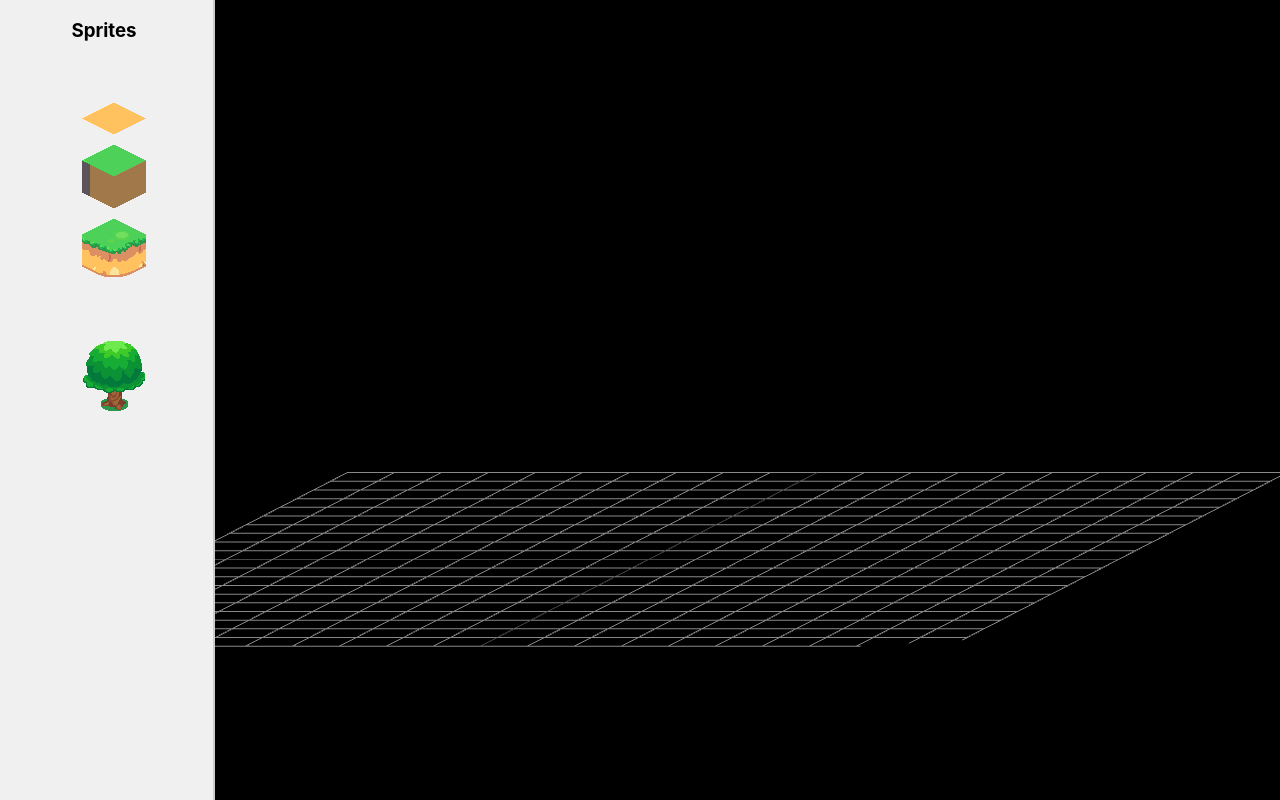
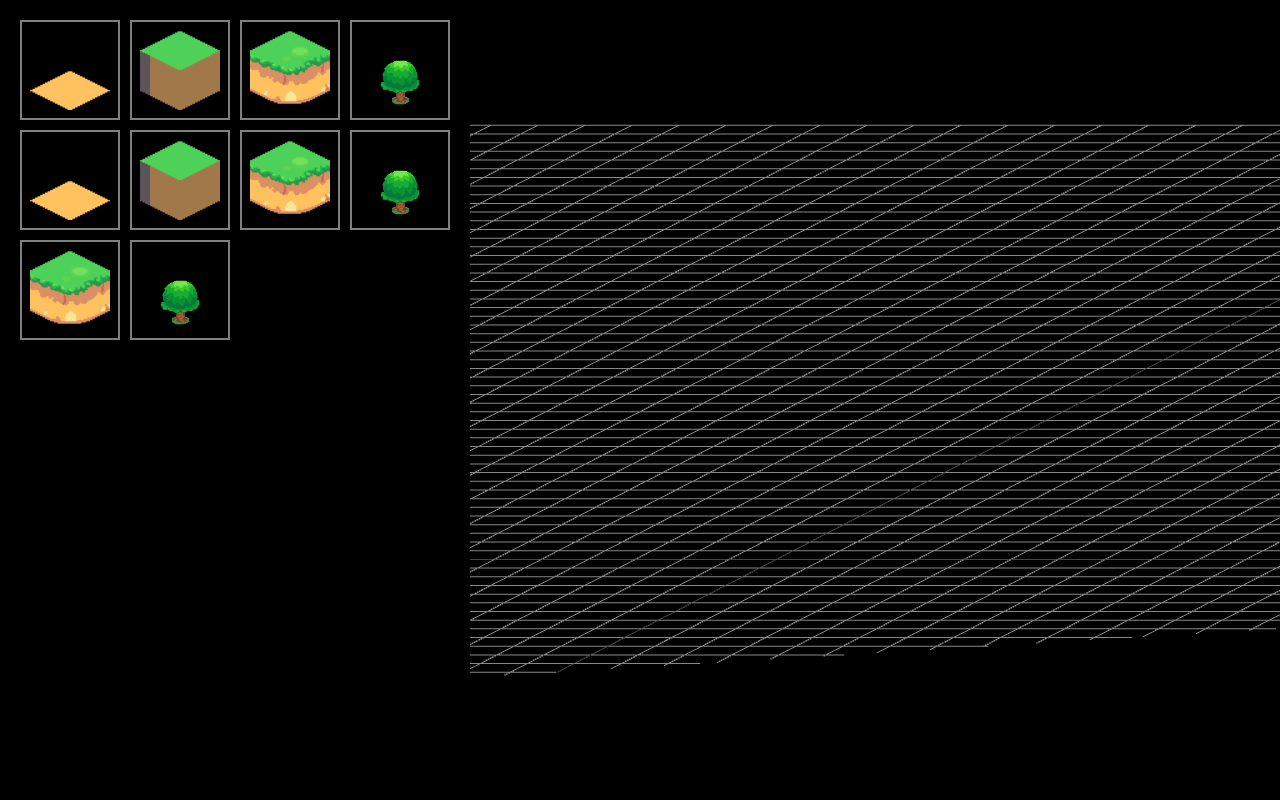
Before and after one commit to harukim1027/IsoTileMap-Editor, a React (Create React App) app: page / in a window 1280 px wide. Built offline with nearby package versions, Linux system fonts and the light colour scheme.

Commit message:
Design: Sprites 디자인 변경 및 미세조정
김유나(24.09.15)

```diff
--- a/src/components/Sprites/index.js
+++ b/src/components/Sprites/index.js
@@ -3,11 +3,21 @@ import tile1 from "../../assets/sources/plains-sliced_21.png";
 import tile2 from "../../assets/sources/plains-sliced_42.png";
 import tile3 from "../../assets/sources/plains-sliced_45.png";
 import tile4 from "../../assets/sources/plains-sliced_74.png";
-import { SpriteGrid, SpriteImage } from "../../styles/SpritesStyles";
+import {
+  SpriteGrid,
+  SpriteWrapper,
+  SpriteImage,
+} from "../../styles/SpritesStyles";
 
 const tileImages = [
   { src: tile1, name: "tile1" },
   { src: tile2, name: "tile2" },
+  { src: tile3, name: "tile3" },
+  { src: tile4, name: "tile4" },
+  { src: tile1, name: "tile1" },
+  { src: tile2, name: "tile2" },
+  { src: tile3, name: "tile3" },
+  { src: tile4, name: "tile4" },
   { src: tile3, name: "tile3" },
   { src: tile4, name: "tile4" },
 ];
@@ -20,17 +30,15 @@ const Sprites = ({ onTileSelect }) => {
 
   return (
     <div>
-      <h3>Sprites</h3>
       <SpriteGrid>
         {tileImages.map((tile, index) => (
-          <SpriteImage
+          <SpriteWrapper
             key={index}
-            src={tile.src}
-            alt={tile.name}
-            draggable="true"
+            onClick={() => onTileSelect(tile)}
             onDragStart={(e) => handleDragStart(e, tile)}
-            onClick={() => onTileSelect(tile)}
-          />
+            draggable="true">
+            <SpriteImage src={tile.src} alt={tile.name} />
+          </SpriteWrapper>
         ))}
       </SpriteGrid>
     </div>
--- a/src/pages/MapEditor/index.js
+++ b/src/pages/MapEditor/index.js
@@ -1,7 +1,7 @@
-import React, { useState, useEffect } from "react";
-import { Canvas } from "@react-three/fiber";
+import React, { useState, useEffect, useRef } from "react";
+import { Canvas, useThree } from "@react-three/fiber";
 import { OrthographicCamera } from "@react-three/drei";
-import { GridHelper } from "three";
+import { GridHelper, Raycaster, Vector2, Vector3, Plane } from "three";
 import Tile from "../../components/Tile";
 import {
   EditorContainer,
@@ -58,45 +58,66 @@ const MapEditor = () => {
     };
   }, []);
 
+  const MapCanvas = () => {
+    const { camera, size, gl } = useThree();
+    const raycaster = new Raycaster();
+    const mouse = new Vector2();
+
+    const getClickPositionOnPlane = (e) => {
+      const canvas = gl.domElement;
+      const rect = canvas.getBoundingClientRect();
+
+      mouse.x = ((e.clientX - rect.left) / rect.width) * 2 - 1;
+      mouse.y = -((e.clientY - rect.top) / rect.height) * 2 + 1;
+
+      const plane = new Plane(new Vector3(0, 1, 0), 0);
+      raycaster.setFromCamera(mouse, camera);
+
+      const point = new Vector3();
+      raycaster.ray.intersectPlane(plane, point);
+
+      return point;
+    };
+
     const handlePlaneDown = (e) => {
       if (!selectedTile) {
         console.warn("타일이 선택되지 않았습니다.");
         return;
       }
 
-    const { point } = e;
+      const point = getClickPositionOnPlane(e);
+
       setClickStart(Date.now());
       setIsDragging(false);
-    setDragStart({
-      x: Math.floor(point?.x * 10) / 10 + 0.5,
-      z: Math.floor(point?.z * 10) / 10 + 0.5,
-    });
+
+      const snappedX = Math.floor(point.x);
+      const snappedZ = Math.floor(point.z);
+
+      setDragStart({ x: snappedX, z: snappedZ });
       setDragEnd(null);
-    setClickPosition({
-      x: Math.floor(point?.x * 10) / 10 + 0.5,
-      z: Math.floor(point?.z * 10) / 10 + 0.5,
-    });
+      setClickPosition({ x: snappedX, z: snappedZ });
     };
 
     const handlePlaneMove = (e) => {
       if (!dragStart || !selectedTile) return;
-    const { point } = e;
+      const point = getClickPositionOnPlane(e);
+
       const newDragEnd = {
-      x: Math.floor(point?.x * 10) / 10 + 0.5,
-      z: Math.floor(point?.z * 10) / 10 + 0.5,
+        x: Math.floor(point.x),
+        z: Math.floor(point.z),
       };
 
       setDragEnd(newDragEnd);
 
-    const dragDistanceX = Math.abs(newDragEnd?.x - dragStart?.x);
-    const dragDistanceZ = Math.abs(newDragEnd?.z - dragStart?.z);
+      const dragDistanceX = Math.abs(newDragEnd.x - dragStart.x);
+      const dragDistanceZ = Math.abs(newDragEnd.z - dragStart.z);
 
       if (dragDistanceX > 0.2 || dragDistanceZ > 0.2) {
         setIsDragging(true);
       }
     };
 
-  const handlePlaneUp = (e) => {
+    const handlePlaneUp = () => {
       const clickDuration = Date.now() - clickStart;
 
       if (clickDuration < 200 && !isDragging && clickPosition) {
@@ -112,10 +133,10 @@ const MapEditor = () => {
         };
         setTiles([...tiles, newTile]);
       } else if (dragStart && dragEnd && isDragging) {
-      const xMin = Math.min(dragStart?.x, dragEnd?.x);
-      const xMax = Math.max(dragStart?.x, dragEnd?.x);
-      const zMin = Math.min(dragStart?.z, dragEnd?.z);
-      const zMax = Math.max(dragStart?.z, dragEnd?.z);
+        const xMin = Math.min(dragStart.x, dragEnd.x);
+        const xMax = Math.max(dragStart.x, dragEnd.x);
+        const zMin = Math.min(dragStart.z, dragEnd.z);
+        const zMax = Math.max(dragStart.z, dragEnd.z);
 
         let newTiles = [];
         for (let x = xMin; x <= xMax; x++) {
@@ -143,10 +164,10 @@ const MapEditor = () => {
     const DragSelection = () => {
       if (!dragStart || !dragEnd || !isDragging) return null;
 
-    const xMin = Math.min(dragStart?.x, dragEnd?.x);
-    const xMax = Math.max(dragStart?.x, dragEnd?.x);
-    const zMin = Math.min(dragStart?.z, dragEnd?.z);
-    const zMax = Math.max(dragStart?.z, dragEnd?.z);
+      const xMin = Math.min(dragStart.x, dragEnd.x);
+      const xMax = Math.max(dragStart.x, dragEnd.x);
+      const zMin = Math.min(dragStart.z, dragEnd.z);
+      const zMax = Math.max(dragStart.z, dragEnd.z);
 
       const width = xMax - xMin + 1;
       const depth = zMax - zMin + 1;
@@ -154,8 +175,38 @@ const MapEditor = () => {
       return (
         <mesh position={[(xMin + xMax) / 2, 0.01, (zMin + zMax) / 2]}>
           <boxGeometry args={[width, 0.01, depth]} />
-        <meshBasicMaterial color="lightblue" transparent={true} opacity={0.5} />
+          <meshBasicMaterial
+            color="lightblue"
+            transparent={true}
+            opacity={0.5}
+          />
         </mesh>
+      );
+    };
+
+    return (
+      <>
+        <OrthographicCamera
+          makeDefault
+          position={[6, 5, 10]}
+          zoom={50}
+          rotation={[cameraRotation?.x, cameraRotation?.y, 0]}
+        />
+        <primitive object={new GridHelper(100, 100)} />
+        <mesh
+          position={[0, 0, 0]}
+          rotation={[-Math.PI / 2, 0, 0]}
+          onPointerDown={handlePlaneDown}
+          onPointerMove={handlePlaneMove}
+          onPointerUp={handlePlaneUp}>
+          <planeGeometry args={[100, 100]} />
+          <meshBasicMaterial visible={false} />
+        </mesh>
+        {tiles.map((tile, index) => (
+          <Tile key={index} tile={tile} renderOrder={index + 1} />
+        ))}
+        <DragSelection />
+      </>
     );
   };
 
@@ -166,33 +217,8 @@ const MapEditor = () => {
       </SpritesSection>
 
       <MapEditorSection>
-        <Canvas
-          style={{ background: "black" }}
-          onPointerMissed={() => {
-            console.log("3D 객체를 클릭하지 않았습니다.");
-          }}
-          onPointerUp={handlePlaneUp}>
-          <OrthographicCamera
-            makeDefault
-            position={[6, 5, 10]}
-            zoom={50}
-            rotation={[cameraRotation?.x, cameraRotation?.y, 0]}
-          />
-          <primitive object={new GridHelper(20, 20)} />
-          <mesh
-            position={[0, 0, 0]}
-            rotation={[-Math.PI / 2, 0, 0]}
-            onPointerDown={handlePlaneDown}
-            onPointerMove={handlePlaneMove}>
-            <planeGeometry args={[100, 100]} />
-            <meshBasicMaterial visible={false} />
-          </mesh>
-
-          <DragSelection />
-
-          {tiles.map((tile, index) => (
-            <Tile key={index} tile={tile} />
-          ))}
+        <Canvas style={{ background: "black" }}>
+          <MapCanvas />
         </Canvas>
       </MapEditorSection>
     </EditorContainer>
--- a/src/styles/MapEditorStyles/index.js
+++ b/src/styles/MapEditorStyles/index.js
@@ -3,23 +3,23 @@ import styled from "styled-components";
 export const EditorContainer = styled.div`
   display: flex;
   height: 100vh;
-  background-color: #f4f4f9;
+  background-color: #000000;
 `;
 
 export const SpritesSection = styled.div`
-  width: 20%;
-  background-color: #f0f0f0;
+  width: 40%;
+  background-color: #000000;
   padding: 0px;
   display: flex;
-  flex-direction: column;
+  flex-direction: row;
   justify-content: flex-start;
-  align-items: center;
-  border-right: 2px solid #ccc;
+  align-items: flex-start;
+  box-shadow: 3px 0px 10px rgba(0, 0, 0, 1); /* 오른쪽에 그림자 추가 */
 `;
 
 export const MapEditorSection = styled.div`
   width: 100%;
   padding: 0px;
-  background-color: #ffffff;
+  background-color: #000000;
   display: flex;
 `;
--- a/src/styles/SpritesStyles/index.js
+++ b/src/styles/SpritesStyles/index.js
@@ -1,16 +1,40 @@
 import styled from "styled-components";
 
+// SpriteGrid: 가로로 일렬 배치, 열 개수를 고정하고 맨 위에서 시작
 export const SpriteGrid = styled.div`
   display: grid;
-  grid-template-columns: repeat(auto-fill, 50px);
-  grid-gap: 10px;
-  padding: 10px;
+  grid-template-columns: repeat(4, 100px); /* 4개의 열로 고정 */
+  gap: 10px; /* 요소 사이 간격 */
+  padding: 20px;
+  justify-items: start; /* 가로 정렬을 왼쪽으로 고정 */
+  justify-content: start; /* 그리드 컨테이너 안에서 왼쪽으로 정렬 */
+  align-items: start; /* 각 아이템을 맨 위에 배치 */
+  align-content: start; /* 그리드 컨테이너를 맨 위에서 시작하게 설정 */
+  height: 100%; /* 그리드 컨테이너 전체 높이를 100%로 설정 */
+  box-sizing: border-box;
+  background-color: #000000;
 `;
 
-export const SpriteImage = styled.img`
+// SpriteWrapper: 네모 테두리를 위한 wrapper
+export const SpriteWrapper = styled.div`
+  width: 100px;
+  height: 100px;
+  display: flex;
+  align-items: center;
+  justify-content: center;
+  border: 2px solid rgba(255, 255, 255, 0.5); /* 옅은 흰색 테두리 */
+  box-sizing: border-box;
+  background-color: #000000;
   cursor: pointer;
+
   &:hover {
-    transform: scale(1.1);
-    transition: transform 0.2s;
+    border-color: rgba(255, 255, 255, 0.8); /* 호버 시 테두리 강조 */
   }
 `;
+
+// SpriteImage: 네모 안에 원형 이미지
+export const SpriteImage = styled.img`
+  width: 80px;
+  height: 80px;
+  object-fit: contain; /* 이미지가 잘리지 않고 원형으로 맞춰짐 */
+`;
```
Lines whose indentation alone changed are shown as unchanged.
